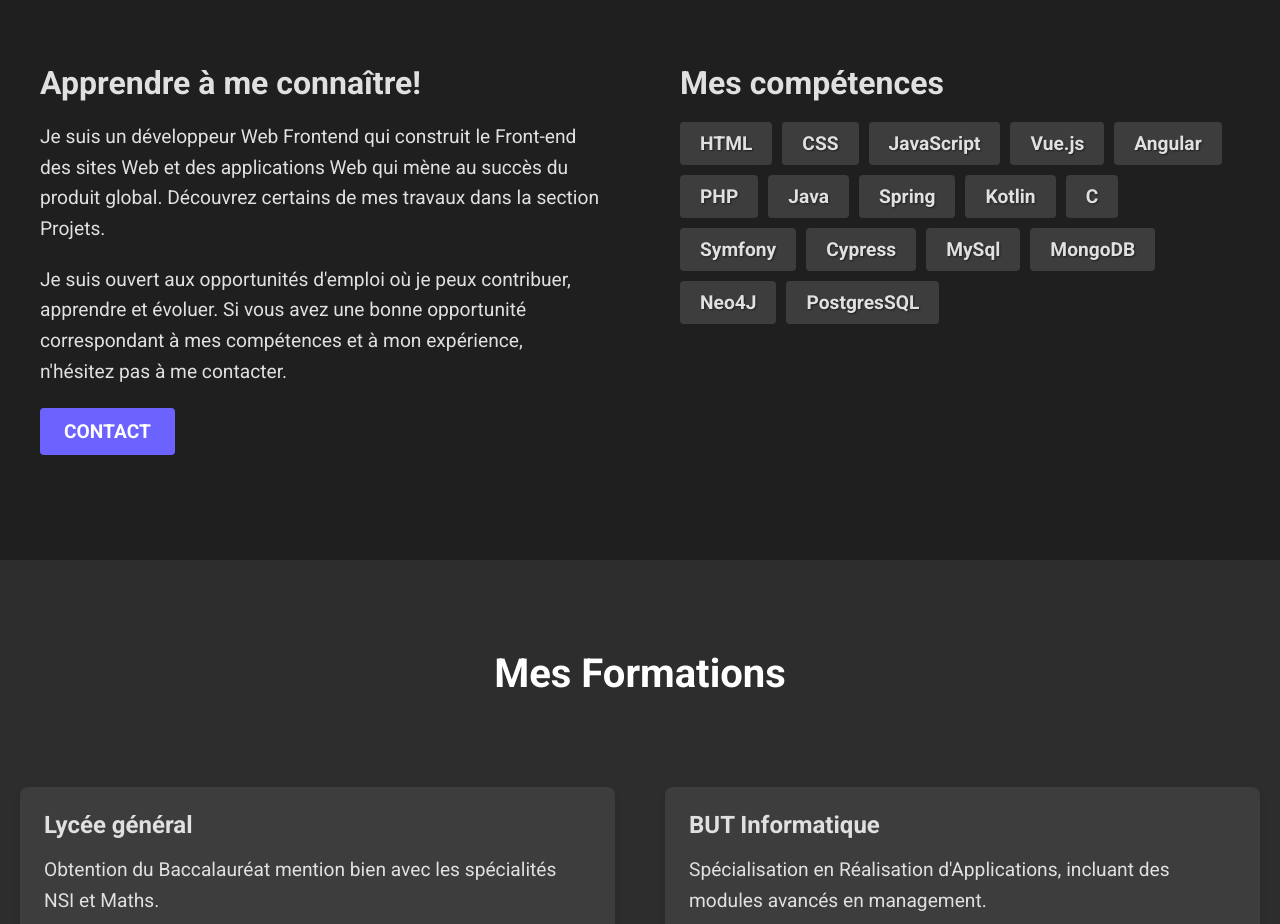
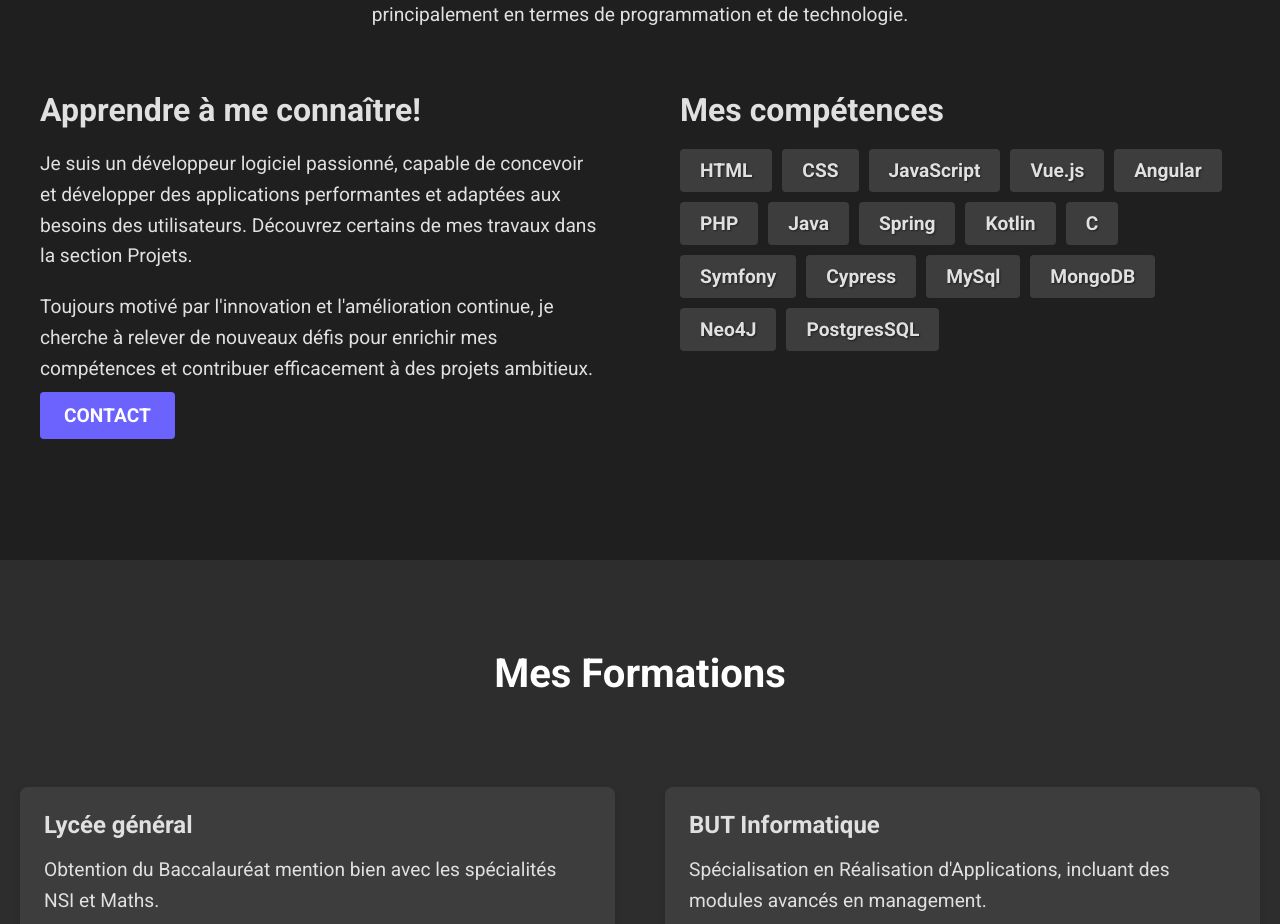
Before and after one commit to Rameray1/Portfolio, a Vue app: page /about in a window 1280 px wide. Shown: the part 1040-1964 px from the top of the page. Built offline with nearby package versions, Linux system fonts and the light colour scheme.

Commit message:
maj details

```diff
--- a/src/assets/AboutView.css
+++ b/src/assets/AboutView.css
@@ -56,6 +56,7 @@
 }
 
 .contact-button {
+  text-decoration: none;
   padding: 12px 24px;
   background: #6c63ff;
   color: #fff;
--- a/src/assets/HomeView.css
+++ b/src/assets/HomeView.css
@@ -116,8 +116,8 @@
     text-decoration: none;
 }
 
-.projects-button:hover {
-    background: #5a54e8;
+.btn-download-cv:hover {
+background: #5a54e8;
 }
 
 .social-icons {
--- a/src/components/TheNav.vue
+++ b/src/components/TheNav.vue
@@ -9,6 +9,7 @@
         <a href="#home">Accueil</a>
         <a href="#about">A propos de moi</a>
         <a href="#formation">Formation</a>
+        <a href="#alternance">Alternance</a>
         <a href="#projects">Projets</a>
         <a href="#iut">Compétences</a>
         <a href="#contact">Contact</a>
--- a/src/views/AboutView.vue
+++ b/src/views/AboutView.vue
@@ -7,9 +7,9 @@
     <div class="about-content">
       <div class="about-description">
         <h2>Apprendre à me connaître!</h2>
-        <p>Je suis un développeur Web Frontend qui construit le Front-end des sites Web et des applications Web qui mène au succès du produit global. Découvrez certains de mes travaux dans la section Projets.</p>
-        <p>Je suis ouvert aux opportunités d'emploi où je peux contribuer, apprendre et évoluer. Si vous avez une bonne opportunité correspondant à mes compétences et à mon expérience, n'hésitez pas à me contacter.</p>
-        <button class="contact-button">CONTACT</button>
+        <p>Je suis un développeur logiciel passionné, capable de concevoir et développer des applications performantes et adaptées aux besoins des utilisateurs. Découvrez certains de mes travaux dans la section Projets.</p>
+        <p>Toujours motivé par l'innovation et l'amélioration continue, je cherche à relever de nouveaux défis pour enrichir mes compétences et contribuer efficacement à des projets ambitieux.</p>
+        <a class="contact-button" href="contact">CONTACT</a>
       </div>
       <div class="skills-list">
         <h2>Mes compétences</h2>
```
Also changed, not shown: 1 other file (tests, documents, lock files or other folders).
